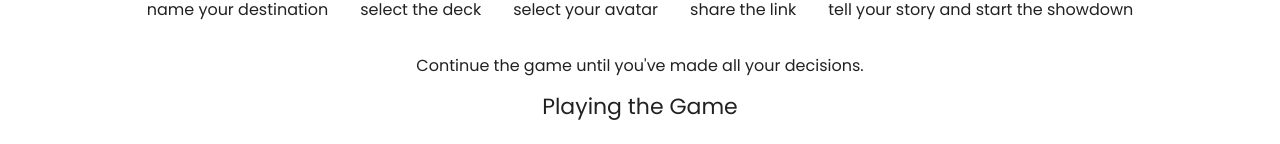
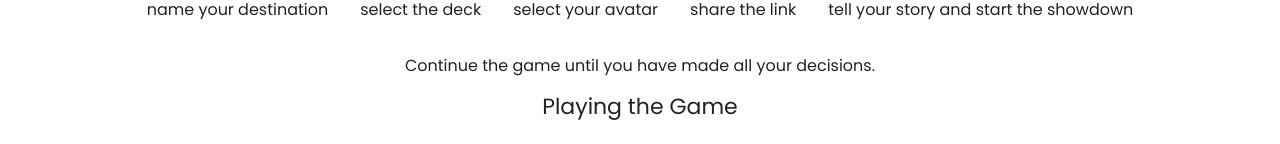
Before and after one commit to spacecowboy-app/Spacecowboy, a Next.js app: page /about in a window 1280 px wide. Shown: the part 351-495 px from the top of the page. Built offline with nearby package versions, Linux system fonts and the light colour scheme.

Commit message:
Address warning...

```diff
--- a/pages/about.tsx
+++ b/pages/about.tsx
@@ -62,7 +62,7 @@ export default function About(): JSX.Element
                         <Typography>tell your story and start the showdown</Typography>
                     </Stack>
                 </Stack>
-                <Typography>Continue the game until you've made all your decisions.</Typography>
+                <Typography>Continue the game until you have made all your decisions.</Typography>
             </Stack>
             <Stack alignItems="center" spacing={4} >
                 <Typography variant="h2">Playing the Game</Typography>
```
